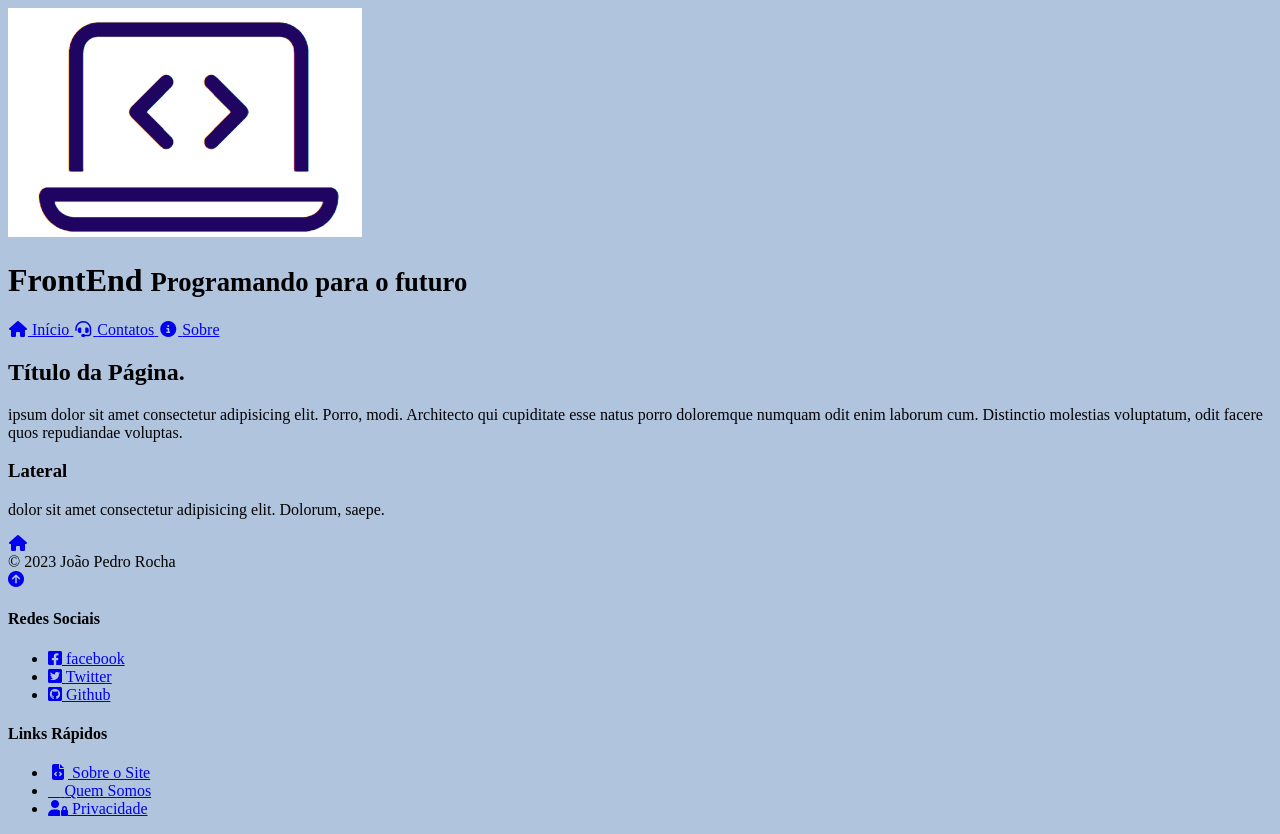
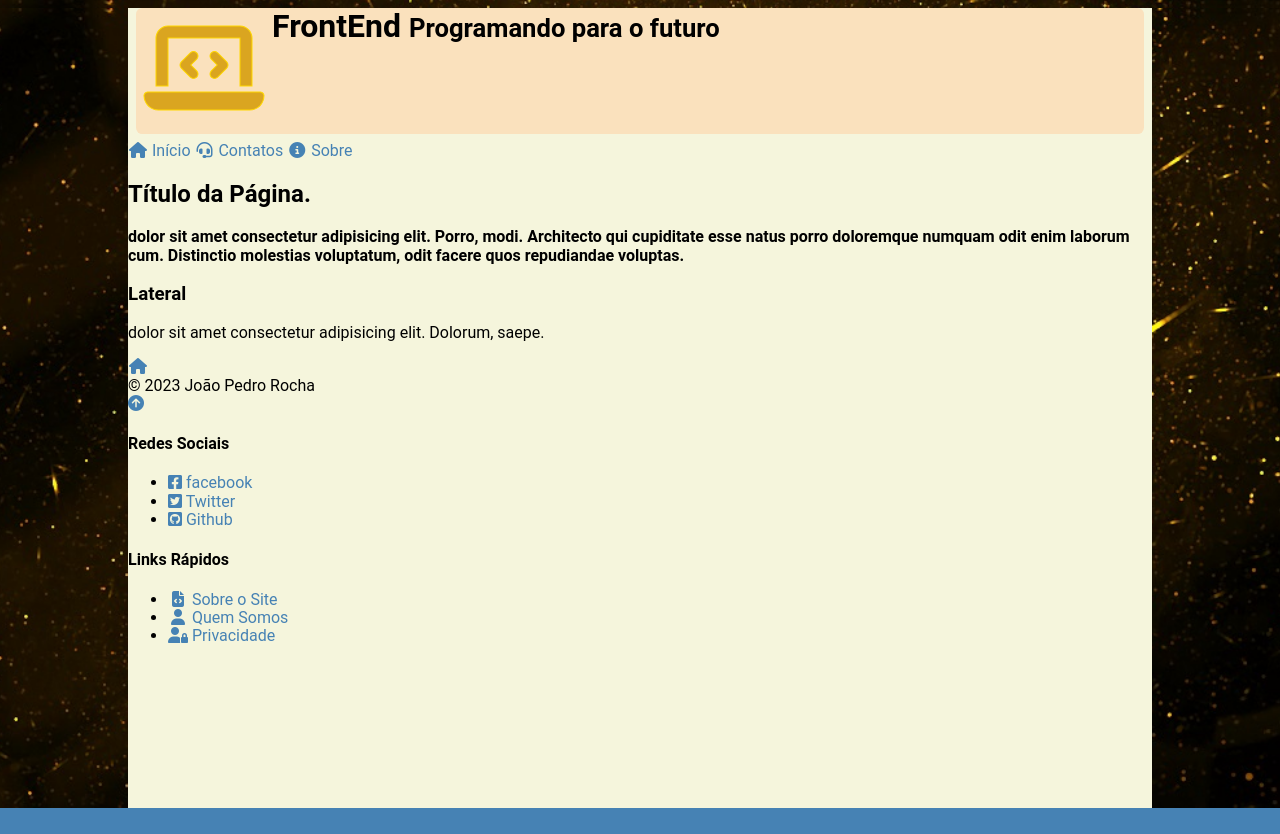
Before and after one commit to jPedroRoch4/front_end, a plain HTML site: page template.html in a window 1280 px wide. After the commit the page ends 808 px from the top, so only its background shows below. Drawn offline with nearby package versions, Linux system fonts and the light colour scheme.

Commit message:
2023.04.03-01

```diff
--- a/index.css
+++ b/index.css
@@ -1,6 +1,90 @@
 /*
-*Folhas de estilo do template do site.
-*By Jp
-*/
+ * Folhas de estilo do template do site.
+ * By Luferat
+ */
+
+/* Importa algumas bibliotecas externas. */
+
 @import url('https://fonts.googleapis.com/css2?family=Josefin+Sans&display=swap');
 @import url('https://cdnjs.cloudflare.com/ajax/libs/font-awesome/6.4.0/css/all.min.css');
+@import url('https://cdnjs.cloudflare.com/ajax/libs/normalize/8.0.1/normalize.min.css');
+
+/* RESET - Normalize */
+
+* {
+    box-sizing: border-box;
+    outline: none;
+}
+
+html,
+body {
+    position: relative;
+    width: 100%;
+    height: 100%;
+    padding: 0;
+    margin: 0;
+}
+
+a {
+    color: steelblue;
+    text-decoration: none;
+}
+
+a:hover {
+    color: orangered;
+    text-decoration: underline;
+
+}
+
+/* Importa algumas bibliotecas externas. */
+@import url('https://fonts.googleapis.com/css2?family=Josefin+Sans&display=swap');
+@import url('https://cdnjs.cloudflare.com/ajax/libs/font-awesome/6.4.0/css/all.min.css');
+
+/*Define a fonte e o fundo padrão da página */
+
+html,
+body {
+    font-family: Roboto, sans-serif;
+    /* Criamos uma nova unidade chamada "rem" → 1 rem = 16px */
+    font-size: 16px;
+
+    background-attachment: fixed;
+    background-color: steelblue;
+    background-image: url("/img/background01.jpg");
+    background-position: center;
+    background-repeat: no-repeat;
+    background-size: cover;
+}
+
+/* Limita e centraliza a página usando 'wrap'. */
+
+#wrap {
+    background-color: beige;
+    height: 100%;
+    width: 100%;
+    max-width: 1024px;
+    margin: auto;
+}
+
+/* Renderiza cabeçalho */
+#wrap>header {
+    background-color: rgb(250, 225, 189);
+    margin: 0.5rem;
+    border-radius: 0.4rem;
+    display: flex;
+}
+
+#wrap>header a {
+    font-size: 6rem;
+    color: goldenrod;
+    -webkit-text-stroke: 1px gold;
+    padding: 0.5rem;
+}
+
+#wrap>header h1 {
+    margin: 0;
+}
+
+#wrap>header im {
+    width: 4rem;
+}
--- a/template.html
+++ b/template.html
@@ -4,11 +4,15 @@
 <head>
     <meta charset="UTF-8">
     <meta name="viewport" content="width=device-width, initial-scale=1.0">
+    <meta name=" Description" content="Site para apresentação dos conceitos de Front-End.">
+    <meta name="author" description=" João Pedro">
+    <meta name="keywords" descripiton="JavaScript, HTML5,CSS3, semântica, mobile-first, responsividade, api, rest">
     <link rel="stylesheet" href="/index.css">
+    <link rel="shortcut icon" href="/img/Logo.png">
     <title>FrontEnd</title>
 </head>
 
-<body style="background-color: lightsteelblue;">
+<body style="">
 
     <!-- WRAP -->
     <div id="wrap">
@@ -17,10 +21,8 @@
 
 
         <!-- Cabeçalho -->
-        <header style="background-color: lightsteelblue;">
-            <a href="/">
-                <img src="/img/logo.png" alt="Logotipo de FrontEnd.">
-            </a>
+        <header style="">
+            <a href="/"><i class="fa-solid fa-laptop-code fa-fw"></i></a>
             <h1>
                 FrontEnd
                 <small>Programando para o futuro</small>
@@ -28,7 +30,7 @@
         </header>
 
         <!-- Menu -->
-        <nav style="background-color: lightsteelblue;">
+        <nav style="">
             <a href="/">
                 <i class="fa-solid fa-house fa-fw"></i>
                 <span>Início</span>
@@ -49,10 +51,10 @@
             <!-- Coteúdo da página -->
             <article>
                 <h2>Título da Página.</h2>
-                <p> ipsum dolor sit amet consectetur adipisicing elit. Porro, modi. Architecto qui cupiditate
-                    esse natus porro doloremque numquam odit enim laborum cum. Distinctio molestias voluptatum, odit
-                    facere
-                    quos repudiandae voluptas.</p>
+                <p> <strong> dolor sit amet consectetur adipisicing elit. Porro, modi. Architecto qui cupiditate
+                        esse natus porro doloremque numquam odit enim laborum cum. Distinctio molestias voluptatum, odit
+                        facere
+                        quos repudiandae voluptas.</strong></p>
             </article>
 
             <!-- Conteúdo adicional -->
@@ -118,7 +120,7 @@
                         </li>
                         <li>
                             <a href="/about">
-                                <i class="fa-sloid fa-user fa-laptop-code fa-fw"></i>
+                                <i class="fa-solid fa-user fa-laptop-code fa-fw"></i>
                                 <span>Quem Somos</span>
                             </a>
 
```
Also changed, not shown: img/background01.jpg (added), img/explosao-de-poeira-de-particulas-de-brilho-brilha-fundo-dourado.jpg (added).
